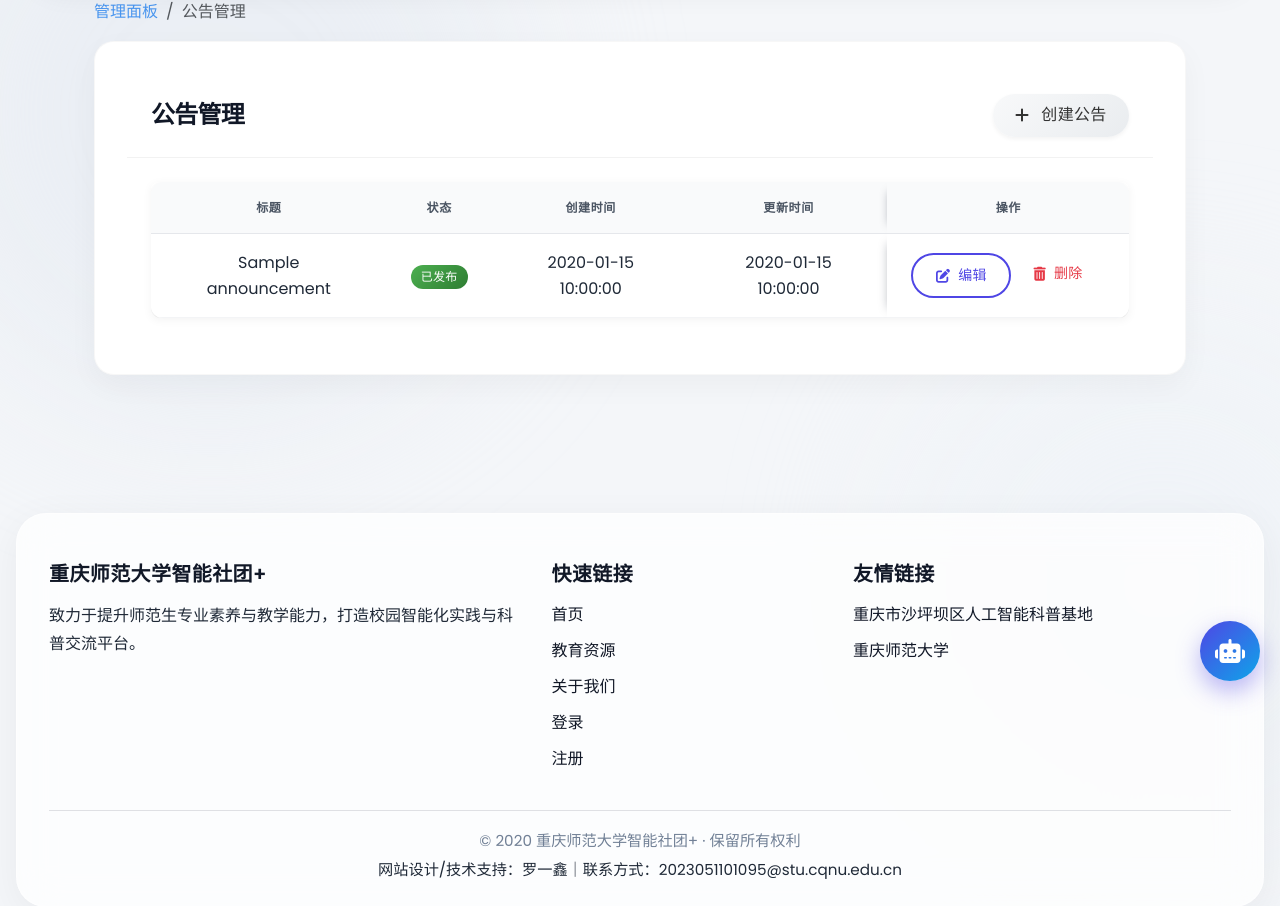
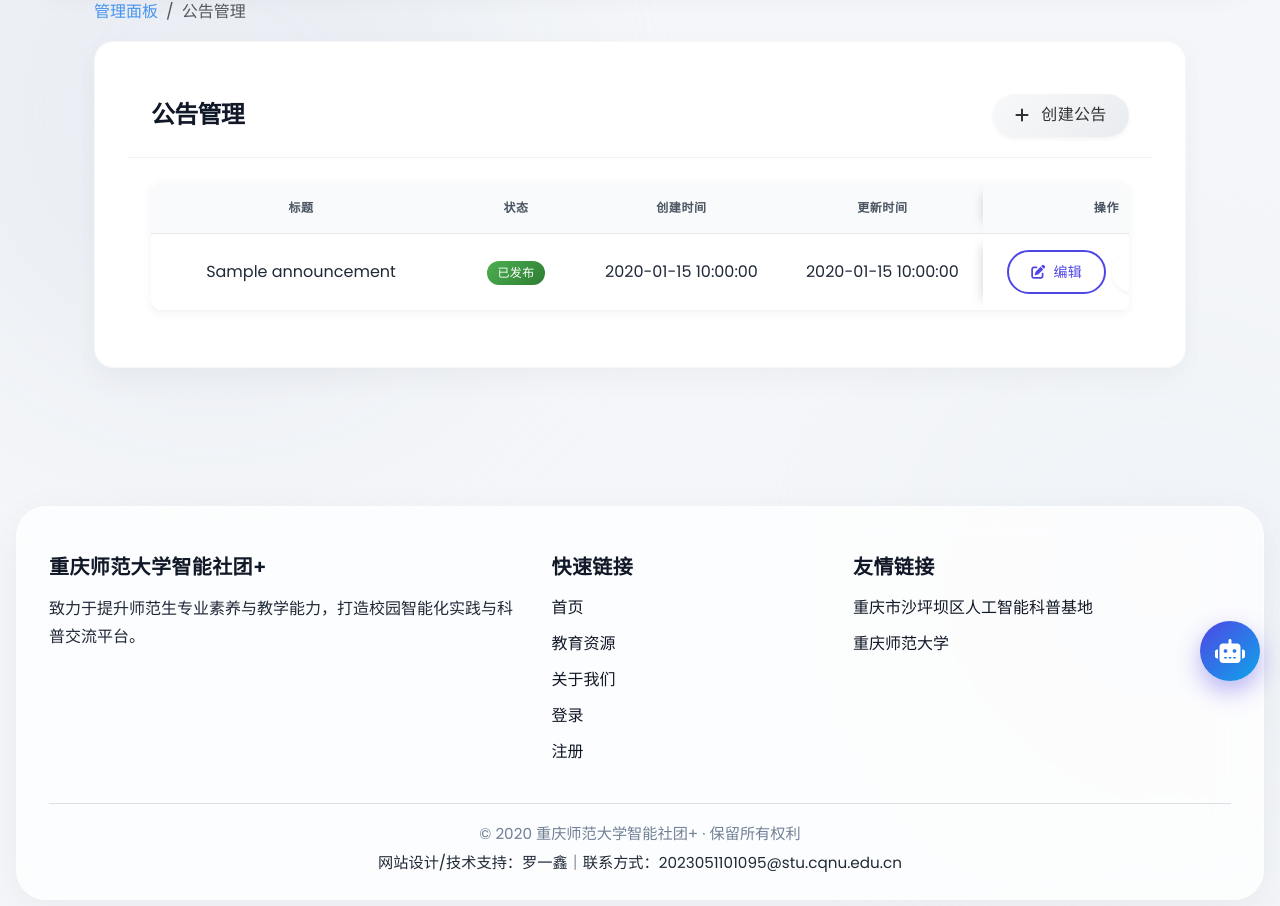
Before and after one commit to Stuart-0728/reg, a Python web app: template src/templates/admin/announcements.html in a window 1280 px wide. Shown: the part 99-1005 px from the top of the page. Run offline with Jinja, Linux system fonts and the light colour scheme; the template is opened without the code that fills it: most values are stand-ins (such as "Sample title", 1, 10 or a date in 2020); some libraries are stand-ins or nearby versions.

Commit message:
fix(admin): apply sticky action and mobile overflow containment to announcements and tags

```diff
--- a/src/templates/admin/announcements.html
+++ b/src/templates/admin/announcements.html
@@ -2,8 +2,86 @@
 
 {% block title %}公告管理 - 重庆师范大学智能社团+{% endblock %}
 
+{% block styles %}
+<style>
+.announcements-page {
+    overflow-x: clip;
+}
+
+.announcements-page .table-responsive {
+    overflow-x: auto !important;
+    overflow-y: hidden !important;
+    -webkit-overflow-scrolling: touch;
+    max-width: 100%;
+    width: 100%;
+    overscroll-behavior-x: contain;
+}
+
+.announcements-page .announcements-table {
+    table-layout: fixed;
+    width: max-content;
+    min-width: 100%;
+    border-collapse: separate;
+    border-spacing: 0;
+}
+
+.announcements-page .announcements-table th,
+.announcements-page .announcements-table td {
+    white-space: nowrap;
+}
+
+.announcements-page .announcements-table .sticky-action-col {
+    position: -webkit-sticky;
+    position: sticky;
+    right: 0;
+    z-index: 3;
+    background: #fff;
+    box-shadow: -10px 0 12px -12px rgba(15, 23, 42, 0.28);
+    min-width: 176px;
+}
+
+.announcements-page .announcements-table thead .sticky-action-col {
+    z-index: 4;
+    background: #f8f9fa;
+}
+
+.announcements-page .announcement-actions {
+    display: inline-flex;
+    gap: 0.35rem;
+    align-items: center;
+    flex-wrap: nowrap;
+}
+
+.announcements-page .announcement-actions .btn {
+    white-space: nowrap;
+    width: auto !important;
+    margin: 0 !important;
+}
+
+@media (max-width: 991.98px) {
+    .announcements-page {
+        overflow-x: hidden;
+    }
+
+    .announcements-page .card,
+    .announcements-page .card-body {
+        overflow: hidden;
+    }
+
+    .announcements-page .announcements-table .sticky-action-col {
+        min-width: 120px;
+        width: 120px;
+    }
+
+    .announcements-page .announcement-actions .action-text {
+        display: none;
+    }
+}
+</style>
+{% endblock %}
+
 {% block content %}
-<div class="container mt-4">
+<div class="container mt-4 announcements-page">
     <nav aria-label="breadcrumb">
         <ol class="breadcrumb">
             <li class="breadcrumb-item"><a href="{{ url_for('admin.dashboard') }}">管理面板</a></li>
@@ -20,15 +98,22 @@
         </div>
         <div class="card-body">
             {% if announcements.items %}
-            <div class="table-responsive">
-                <table class="table table-hover table-cell-scroll">
+            <div class="table-responsive has-sticky-action">
+                <table class="table table-hover table-cell-scroll table-has-sticky-action announcements-table">
+                    <colgroup>
+                        <col style="width: 300px;">
+                        <col style="width: 130px;">
+                        <col style="width: 180px;">
+                        <col style="width: 180px;">
+                        <col style="width: 176px;">
+                    </colgroup>
                     <thead>
                         <tr>
                             <th>标题</th>
                             <th>状态</th>
                             <th>创建时间</th>
                             <th>更新时间</th>
-                            <th>操作</th>
+                            <th class="sticky-action-col">操作</th>
                         </tr>
                     </thead>
                     <tbody>
@@ -48,15 +133,15 @@
                             </td>
                             <td>{{ display_datetime(announcement.created_at) }}</td>
                             <td>{{ display_datetime(announcement.updated_at) }}</td>
-                            <td>
-                                <div class="btn-group">
+                            <td class="sticky-action-col">
+                                <div class="announcement-actions" role="group">
                                     <a href="{{ url_for('admin.edit_announcement', id=announcement.id) }}" class="btn btn-sm btn-outline-primary">
-                                        <i class="fas fa-edit"></i> 编辑
+                                        <i class="fas fa-edit"></i><span class="action-text"> 编辑</span>
                                     </a>
                                     <form method="post" action="{{ url_for('admin.delete_announcement', id=announcement.id) }}" onsubmit="return confirm('确定要删除此公告吗？');" class="d-inline">
                                         <input type="hidden" name="csrf_token" value="{{ csrf_token() }}">
                                         <button type="submit" class="btn btn-sm btn-outline-danger">
-                                            <i class="fas fa-trash-alt"></i> 删除
+                                            <i class="fas fa-trash-alt"></i><span class="action-text"> 删除</span>
                                         </button>
                                     </form>
                                 </div>
```
Also changed, not shown: src/templates/admin/tags.html (+86 -6 lines).
